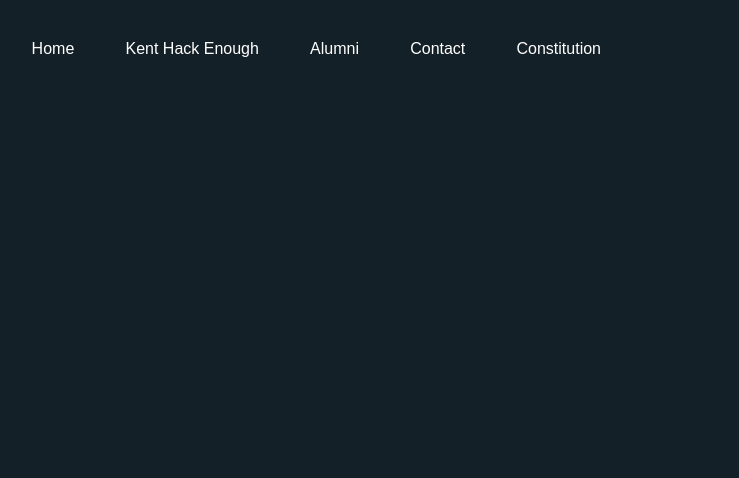
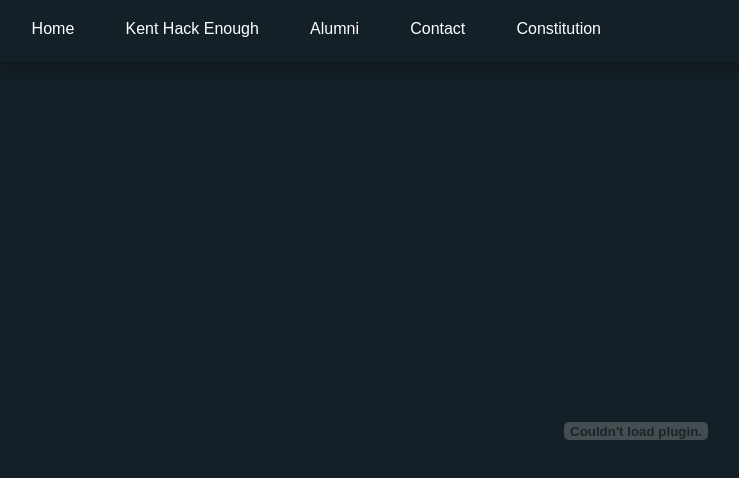
Before and after one commit to hacksu/hacksu-website, a Vue app: page /constitution in a window 1280 px wide. Shown: the top 478 px of the page, without its empty margins (4-743 px from the left). Built offline with nearby package versions, Linux system fonts and the light colour scheme.

Commit message:
Navigation adjustments and constitution pdf

```diff
--- a/src/components/navigation/Navbar.vue
+++ b/src/components/navigation/Navbar.vue
@@ -1,6 +1,6 @@
 <template>
   <div class="navbar"
-    v-bind:class="{ 'scrolled': scrolled, }"
+    v-bind:class="{ 'scrolled': scrolled, 'animated': !home }"
     v-bind:style="{ 'padding': padding, 'background-color': color, 'box-shadow': shadow, }"
   >
     <span class="background" v-on:click="hideMenu"></span>
@@ -25,6 +25,7 @@ export default {
       offset: 0,
       distance: 100,
       progress: 0,
+      home: false,
     }
   },
   computed: {
@@ -49,8 +50,26 @@ export default {
     computeScrolled() {
       this.offset = document.firstElementChild.scrollTop;
       this.scrolled = this.offset != 0;
-      this.progress = Math.min(1, (this.offset / this.distance));
+      let home = this.$route.name == 'Home';
+      if (home && !this.home) {
+        let _this = this;
+        setTimeout(function() {
+          _this.home = _this.$route.name == 'Home';
+        }, 1000)
+      } else {
+        this.home = home;
+      }
+      if (home) {
+        this.progress = Math.min(1, (this.offset / this.distance));
+      } else {
+        this.progress = 1;
+      }
       return this.scrolled;
+    }
+  },
+  watch: {
+    '$route.name': function() {
+      this.computeScrolled();
     }
   },
   mounted() {
@@ -76,7 +95,9 @@ export default {
   left: 0px;
   padding: 30px 10px 30px 10px;
   z-index: 100;
-  //transition: background 0.25s, padding 0.25s;
+  &.animated {
+    transition: background 0.25s, padding 0.25s;
+  }
 
   &.scrolled {
     //background-color: #142027;
--- a/src/components/navigation/Navbtn.vue
+++ b/src/components/navigation/Navbtn.vue
@@ -12,8 +12,12 @@ export default {
     routelink: function() {
       //console.log(this);
       if (this.link && !(this.$router.currentRoute.path == this.link)) {
-        this.$router.push(this.link);
-        document.querySelector("#app").classList.remove('menu')
+        if (this.link.indexOf('http') == 0) {
+          window.location.href = this.link;
+        } else {
+          this.$router.push(this.link);
+          document.querySelector("#app").classList.remove('menu')
+        }
       }
     },
   },
--- a/src/router/index.js
+++ b/src/router/index.js
@@ -1,11 +1,17 @@
 import { createRouter, createWebHistory } from 'vue-router'
 import Home from '../views/Home.vue'
+import Constitution from '../views/Constitution.vue'
 
 const routes = [
   {
     path: '/',
     name: 'Home',
     component: Home
+  },
+  {
+    path: '/constitution',
+    name: 'Constitution',
+    component: Constitution,
   },
   {
     path: '/about',
--- /dev/null
+++ b/src/views/Constitution.vue
@@ -0,0 +1,30 @@
+<template>
+  <div class="constitution">
+    <embed id="embed" type="application/pdf" width="100%" src="constitution.pdf">
+
+  </div>
+</template>
+
+<script>
+// @ is an alias to /src
+
+export default {
+  name: 'Constitution',
+
+}
+</script>
+
+<style scoped lang="scss">
+
+.constitution {
+  max-height: 100vh;
+  overflow-y: hidden;
+
+  embed {
+    height: calc(100vh - 4vh - 30px);
+    margin-top: calc(4vh + 30px);
+  }
+}
+
+
+</style>
```
Also changed, not shown: 1 other file (tests, documents, lock files or other folders).
